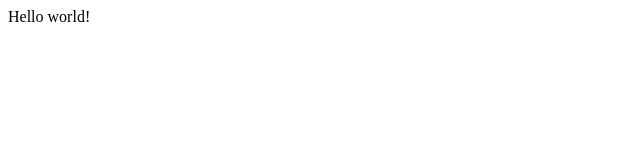
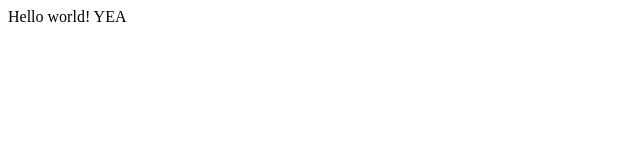
Before and after one commit to Michaeljbarry94/example, a plain HTML site: page index.html in a window 1280 px wide. Shown: the full height of the page, 0-640 px from the left. Drawn offline with Linux system fonts and the light colour scheme.

Commit message:
Update index.html

```diff
--- a/index.html
+++ b/index.html
@@ -1,6 +1,6 @@
 <html>
 <Body>
-Hello world!
+Hello world! YEA
 </Body>
 
 </html>
```
